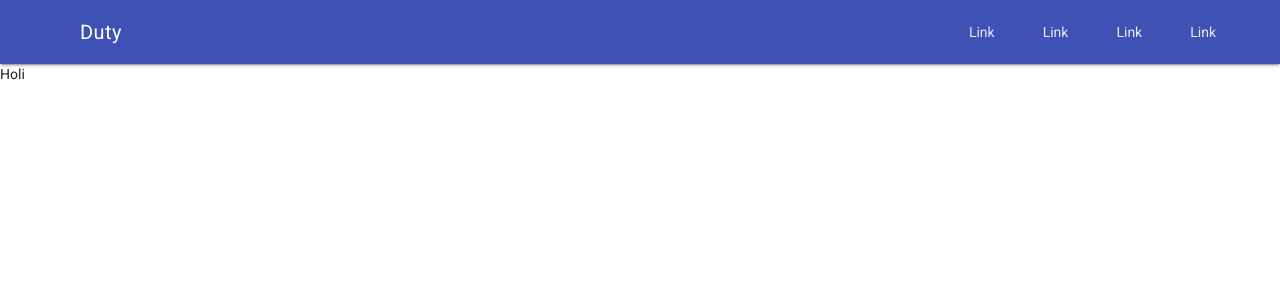
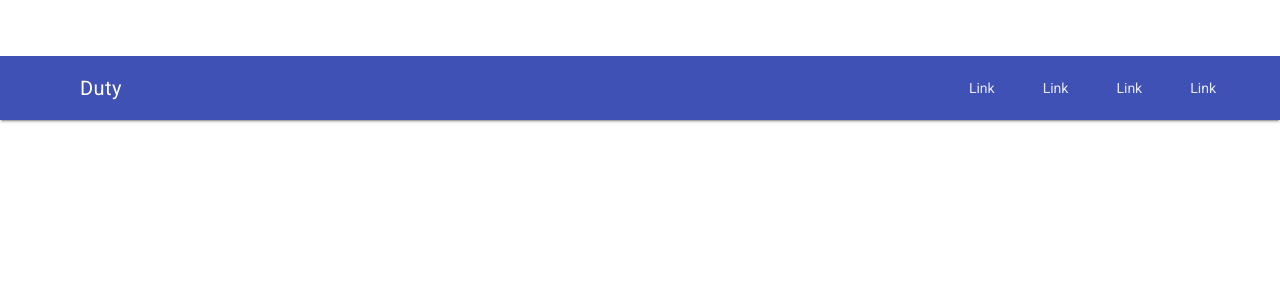
Before and after one commit to Ouraborus/duty, a React app: page / in a window 1280 px wide. Shown: the top 300 px of the page. Built offline with nearby package versions, Linux system fonts and the light colour scheme.

Commit message:
merging stuff

```diff
--- a/src/App.js
+++ b/src/App.js
@@ -1,5 +1,6 @@
 import React, {Fragment} from 'react'
 import NavBar from './components/NavBar/NavBar'
+import Login from './components/Login/Login'
 import './scss/_reset.scss'
 import './scss/_fonts.scss'
 
@@ -7,6 +8,7 @@ export default function App () {
   return (
     <Fragment>
       <NavBar />
+      <Login />
     </Fragment>
   )
 }
--- /dev/null
+++ b/src/components/Login/Login.js
@@ -0,0 +1,13 @@
+import React, { Component, Fragment } from 'react'
+
+import './_login.scss'
+
+export default class Login extends Component {
+  render () {
+    return (
+      <Fragment>
+        <div className='login'>Holi</div>
+      </Fragment>
+    )
+  }
+}
--- /dev/null
+++ b/src/components/Login/_login.scss
@@ -0,0 +1,7 @@
+@import '../../scss/_variables.scss';
+@import '../../scss/_responsive.scss';
+
+.login{
+	background-color: aqua;
+	margin-top: 56px;
+}
--- a/src/components/NavBar/NavBar.js
+++ b/src/components/NavBar/NavBar.js
@@ -108,10 +108,6 @@ export default class NavBar extends Component {
               <a className='mdl-navigation__link' href=''>Link</a>
             </nav>
           </div>
-          <main className='mdl-layout__content'>
-            <div className='page-content'>Holi
-            </div>
-          </main>
         </div>
       </Fragment>
     )
```
Also changed, not shown: 1 other file (tests, documents, lock files or other folders).
